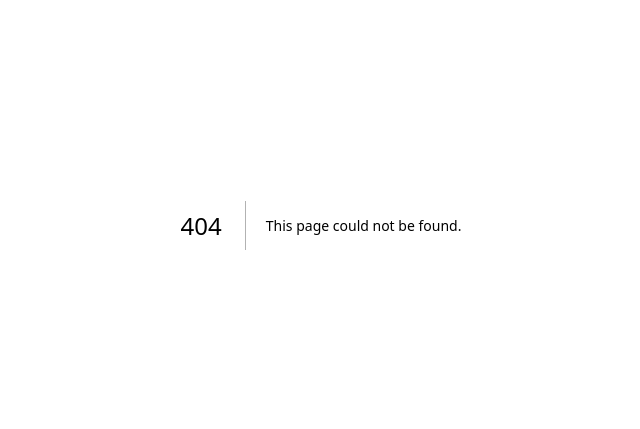
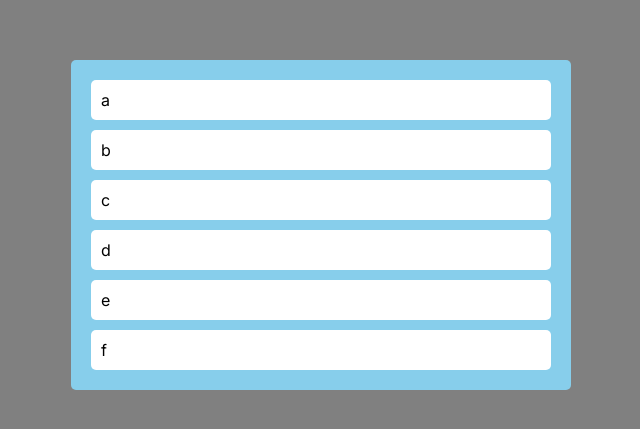
Before and after one commit to hye0ngyun/trello-clone, a Next.js app: page /drag-drop in a window 1280 px wide. Before the commit this address had no page. Shown: the part 175-604 px from the top of the page, without its empty margins (319-959 px from the left). Built offline with nearby package versions, Linux system fonts and the light colour scheme.

Commit message:
Learn: styled-components theme, rbd(drag drop) - todo example

```diff
--- a/next.config.js
+++ b/next.config.js
@@ -1,4 +1,6 @@
 /** @type {import('next').NextConfig} */
-const nextConfig = {}
+const nextConfig = {
+  reactStrictMode: false,
+};
 
-module.exports = nextConfig
+module.exports = nextConfig;
--- a/package.json
+++ b/package.json
@@ -11,6 +11,7 @@
   "dependencies": {
     "next": "14.0.1",
     "react": "^18",
+    "react-beautiful-dnd": "^13.1.1",
     "react-dom": "^18",
     "recoil": "^0.7.7",
     "styled-components": "^6.1.0"
@@ -18,6 +19,7 @@
   "devDependencies": {
     "@types/node": "^20",
     "@types/react": "^18",
+    "@types/react-beautiful-dnd": "^13.1.6",
     "@types/react-dom": "^18",
     "eslint": "^8",
     "eslint-config-next": "14.0.1",
--- /dev/null
+++ b/src/app/drag-drop/page.tsx
@@ -0,0 +1,62 @@
+"use client";
+import { useState } from "react";
+import { DragDropContext, Draggable, Droppable } from "react-beautiful-dnd";
+import styled from "styled-components";
+
+const toDos = ["a", "b", "c", "d", "e", "f"];
+export default function DragDrop() {
+  const onDragEnd = () => {};
+  return (
+    <Wrapper>
+      <DragDropContext onDragEnd={onDragEnd}>
+        <Boards>
+          <Droppable droppableId="first">
+            {(magic) => (
+              <Board ref={magic.innerRef} {...magic.droppableProps}>
+                {toDos.map((todo, index) => (
+                  <Draggable draggableId={todo} index={index} key={index}>
+                    {(magic) => (
+                      <Card
+                        ref={magic.innerRef}
+                        {...magic.dragHandleProps}
+                        {...magic.draggableProps}
+                      >
+                        {todo}
+                      </Card>
+                    )}
+                  </Draggable>
+                ))}
+                {magic.placeholder}
+              </Board>
+            )}
+          </Droppable>
+        </Boards>
+      </DragDropContext>
+    </Wrapper>
+  );
+}
+
+const Wrapper = styled.div`
+  background-color: ${(props) => props.theme.bgColor};
+  display: flex;
+  align-items: center;
+  justify-content: center;
+  width: 100%;
+  min-height: 100vh;
+`;
+const Boards = styled.div``;
+const Board = styled.ul`
+  background-color: ${(props) => props.theme.boardBgColor};
+  padding: 20px;
+  border-radius: 5px;
+
+  width: 500px;
+  display: flex;
+  flex-direction: column;
+  gap: 10px;
+`;
+const Card = styled.li`
+  background-color: ${(props) => props.theme.cardBgColor};
+  padding: 10px;
+  border-radius: 5px;
+`;
--- a/src/app/globals.css
+++ b/src/app/globals.css
@@ -0,0 +1,10 @@
+* {
+  box-sizing: border-box;
+  margin: 0;
+  padding: 0;
+}
+ul,
+li {
+  list-style-type: none;
+  list-style: none;
+}
--- a/src/app/layout.tsx
+++ b/src/app/layout.tsx
@@ -3,6 +3,8 @@ import type { Metadata } from "next";
 import { Inter } from "next/font/google";
 import "./globals.css";
 import { RecoilRoot } from "recoil";
+import { ThemeProvider } from "styled-components";
+import { defaultTheme } from '@/lib/theme';
 
 const inter = Inter({ subsets: ["latin"] });
 
@@ -13,9 +15,11 @@ export default function RootLayout({
 }) {
   return (
     <html lang="en">
-      <RecoilRoot>
-        <body className={inter.className}>{children}</body>
-      </RecoilRoot>
+      <ThemeProvider theme={defaultTheme}>
+        <RecoilRoot>
+          <body className={inter.className}>{children}</body>
+        </RecoilRoot>
+      </ThemeProvider>
     </html>
   );
 }
--- /dev/null
+++ b/src/lib/theme.ts
@@ -0,0 +1,17 @@
+import "styled-components";
+
+declare module "styled-components" {
+  export interface DefaultTheme {
+    color: string;
+    bgColor: string;
+    boardBgColor: string;
+    cardBgColor: string;
+  }
+}
+
+export const defaultTheme = {
+  color: "black",
+  bgColor: "gray",
+  boardBgColor: "skyblue",
+  cardBgColor: "white",
+};
```
Also changed, not shown: src/app/recoil/page.tsx (added, +82 -0 lines), 1 other file (tests, documents, lock files or other folders).
